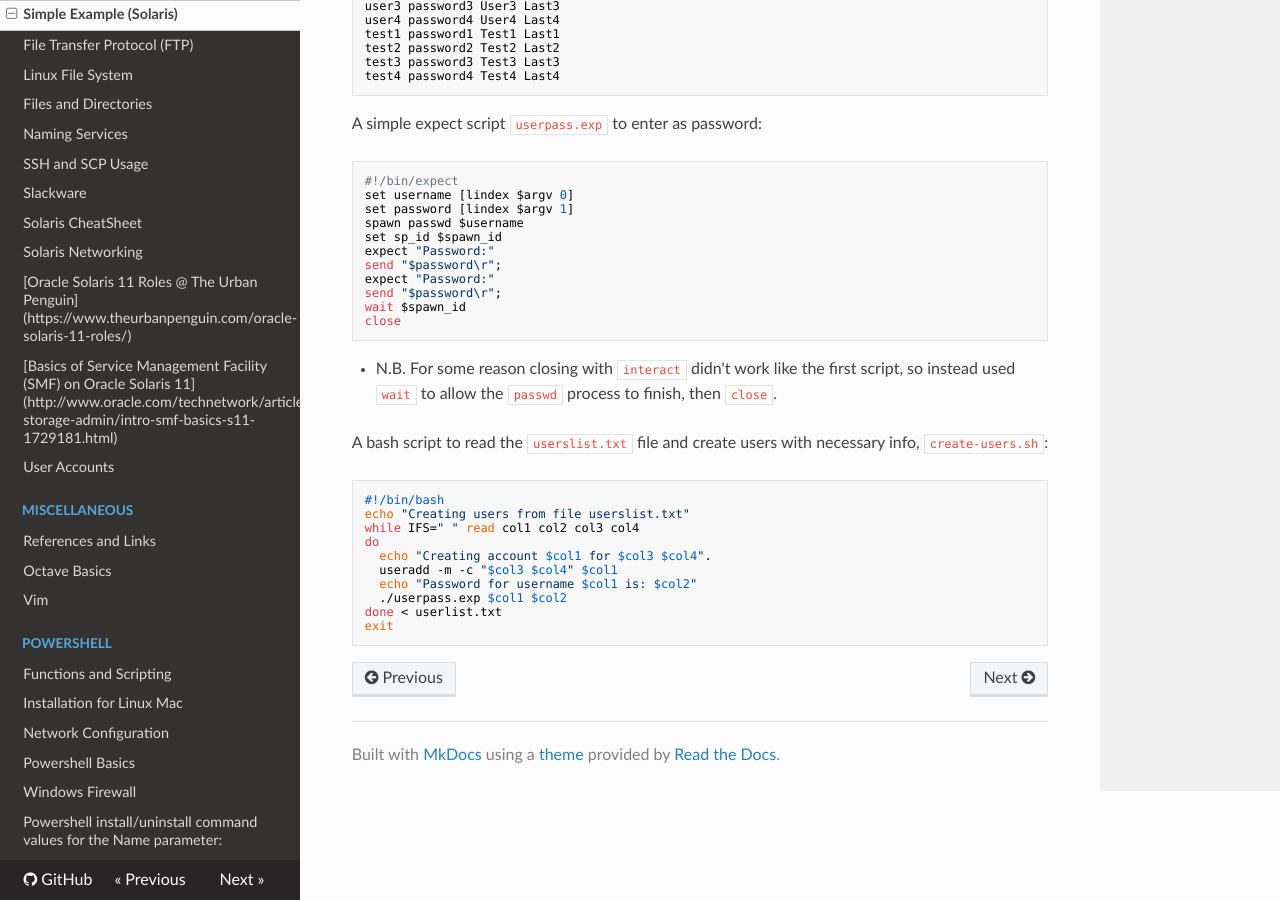
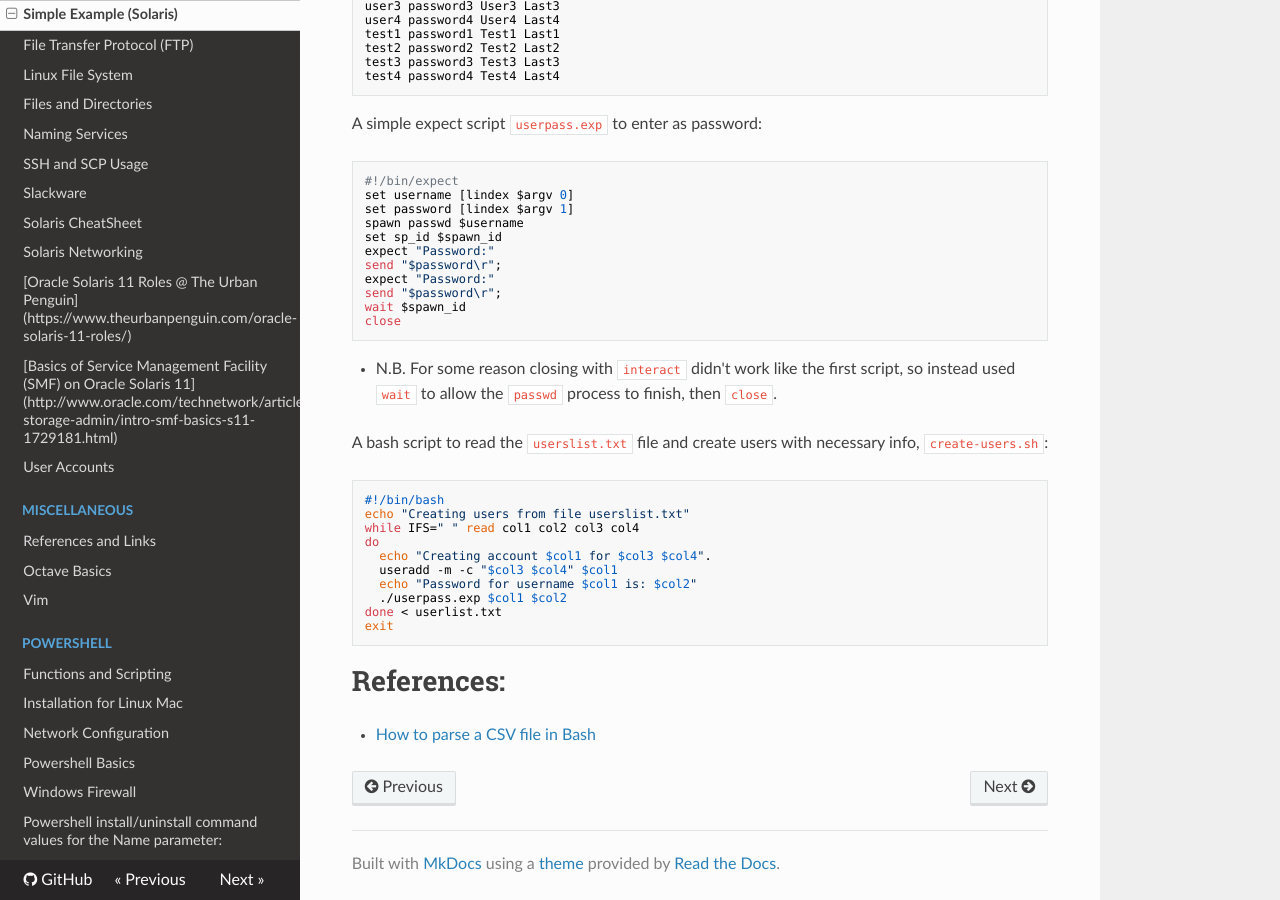
Before and after one commit to dotneko/dev-sysadmin, an MkDocs documentation site: the page built from docs/Linux-and-Unix/Bash_Automating_User_and_Passwords.md, in a window 1280 px wide and 900 px high, scrolled down 1235 px. Built offline with MkDocs 1.6.1, drawn with Linux system fonts in a browser that asks for light colours; nearby versions of some CDN libraries.

Commit message:
Modify: add reference

````diff
--- a/docs/Linux-and-Unix/Bash_Automating_User_and_Passwords.md
+++ b/docs/Linux-and-Unix/Bash_Automating_User_and_Passwords.md
@@ -94,3 +94,6 @@
 done < userlist.txt
 exit
 ```
+
+# References:
+- [How to parse a CSV file in Bash](http://stackoverflow.com/questions/4286469/how-to-parse-a-csv-file-in-bash)
````
